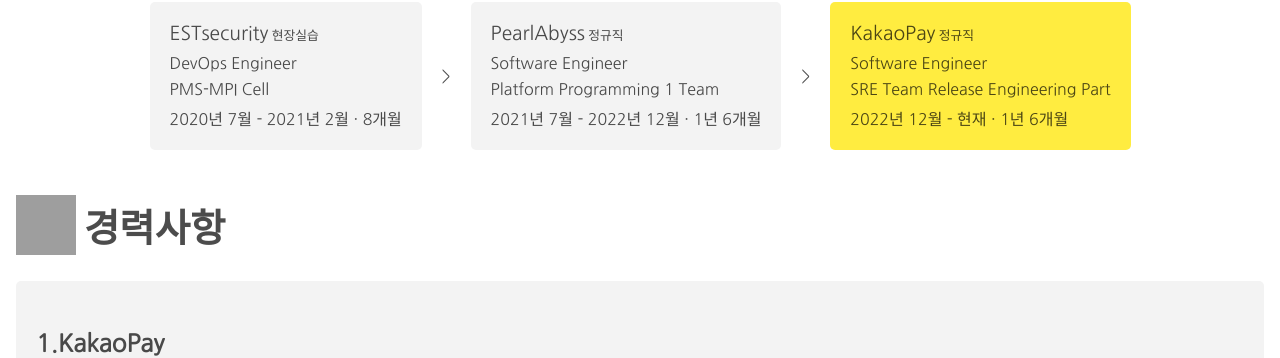
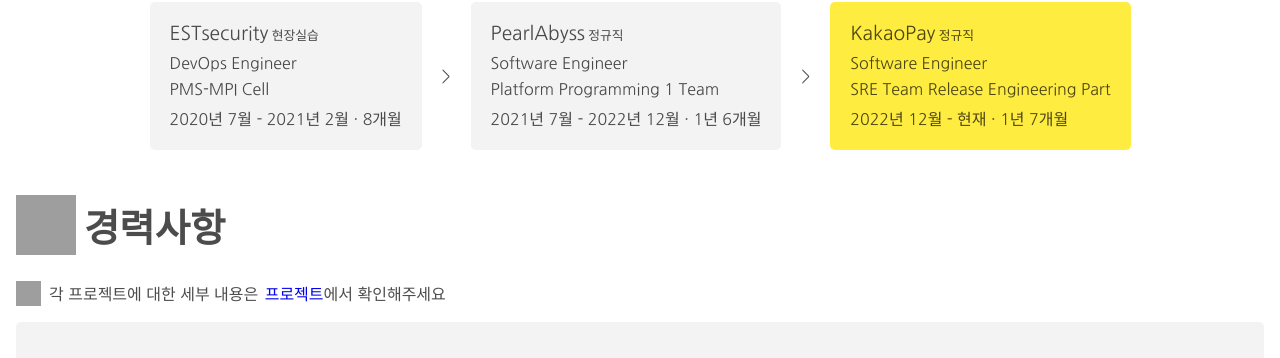
Before and after one commit to hellojennpark/hellojennpark.com, a SvelteKit app: page /ko/career in a window 1280 px wide. Shown: the part 193-551 px from the top of the page. Built offline with nearby package versions, Linux system fonts and the light colour scheme; grey boxes are pictures that could not be loaded; a web font is replaced by a local one.

Commit message:
이스트시큐리티 작업 내용 업데이트

```diff
--- a/src/routes/ko/career/+page.svelte
+++ b/src/routes/ko/career/+page.svelte
@@ -1,4 +1,6 @@
 <script>
+	// @ts-nocheck
+
 	import { List, Li } from 'flowbite-svelte';
 	import Timeline from '../../../components/Timeline.svelte';
 
@@ -9,7 +11,21 @@
 			date: '2020년 7월 - 2021년 2월 · 8개월',
 			role: 'DevOps Engineer',
 			team: 'PMS-MPI Cell',
-			descriptions: []
+			descriptions: [
+				{
+					description: '파이썬 크롤러 최적화',
+					detail:
+						'애플리케이션 수집 시간 3시간 -> 30분 미만으로 80% 이상 단축, 에러 처리 및 알림 시스템 추가로 실패 비율 50% -> 10% 이하로 감소'
+				},
+				{
+					description: '애플리케이션 버전 검증 자동화',
+					detail: '1차 검증 자동화, 검증 시간 1시간 -> 최종 검토 10분 이하로 감소'
+				},
+				{
+					description: '뉴스 크롤러 기반 보고서 생성 자동화',
+					detail: '뉴스 필터링 및 보고서 생성 및 공유 자동화'
+				}
+			]
 		},
 		{
 			company: 'PearlAbyss',
@@ -17,12 +33,26 @@
 			date: '2021년 7월 - 2022년 12월 · 1년 6개월',
 			role: 'Software Engineer',
 			team: 'Platform Programming 1 Team',
-			descriptions: []
+			descriptions: [
+				{ description: '운영 효율성을 높이고 테스트 프로세스를 단순화 하기 위한 도구 개발' },
+				{ description: '소프트웨어 안정성을 위한 에러 감지 및 경고 시스템 구축' },
+				{ description: '게임 엔진 성능 모니터링 및 알림 시스템 구축' },
+				{
+					description: 'Jenkins CI/CD 관리',
+					detail:
+						'jenkins library, pipeline 유지보수, 프로파일링을 통한 빌드/배포 소요시간 감소, 데이터 수집 및 대시보드 구축'
+				},
+				{
+					description: '빌드 시스템 표준화',
+					detail:
+						'버전관리도구(Perforce, Gitlab, Visual SVN) 통합, 빌드 스크립트 통합(Python, Groovy, Shell Script), CI도구(Jenkins, 자체개발) 통합'
+				}
+			]
 		},
 		{
 			company: 'KakaoPay',
 			jobtype: '정규직',
-			date: '2022년 12월 - 현재 · 1년 6개월',
+			date: '2022년 12월 - 현재 · 1년 7개월',
 			role: 'Software Engineer',
 			team: 'SRE Team Release Engineering Part',
 			descriptions: [
@@ -87,6 +117,17 @@
 			/>경력사항
 		</h1>
 	</div>
+	<p class="subtitle">
+		<img
+			src="https://raw.githubusercontent.com/Tarikul-Islam-Anik/Animated-Fluent-Emojis/master/Emojis/Objects/Loudspeaker.png"
+			alt="Loudspeaker"
+			width="25"
+			height="25"
+			style="margin-right: 0.5rem;"
+		/>
+		각 프로젝트에 대한 세부 내용은
+		<a style="margin-left: 0.4rem;" href="/ko/project">프로젝트</a>에서 확인해주세요
+	</p>
 	<div class="white-box">
 		{#each events.slice().reverse() as event, index}
 			<div>
```
